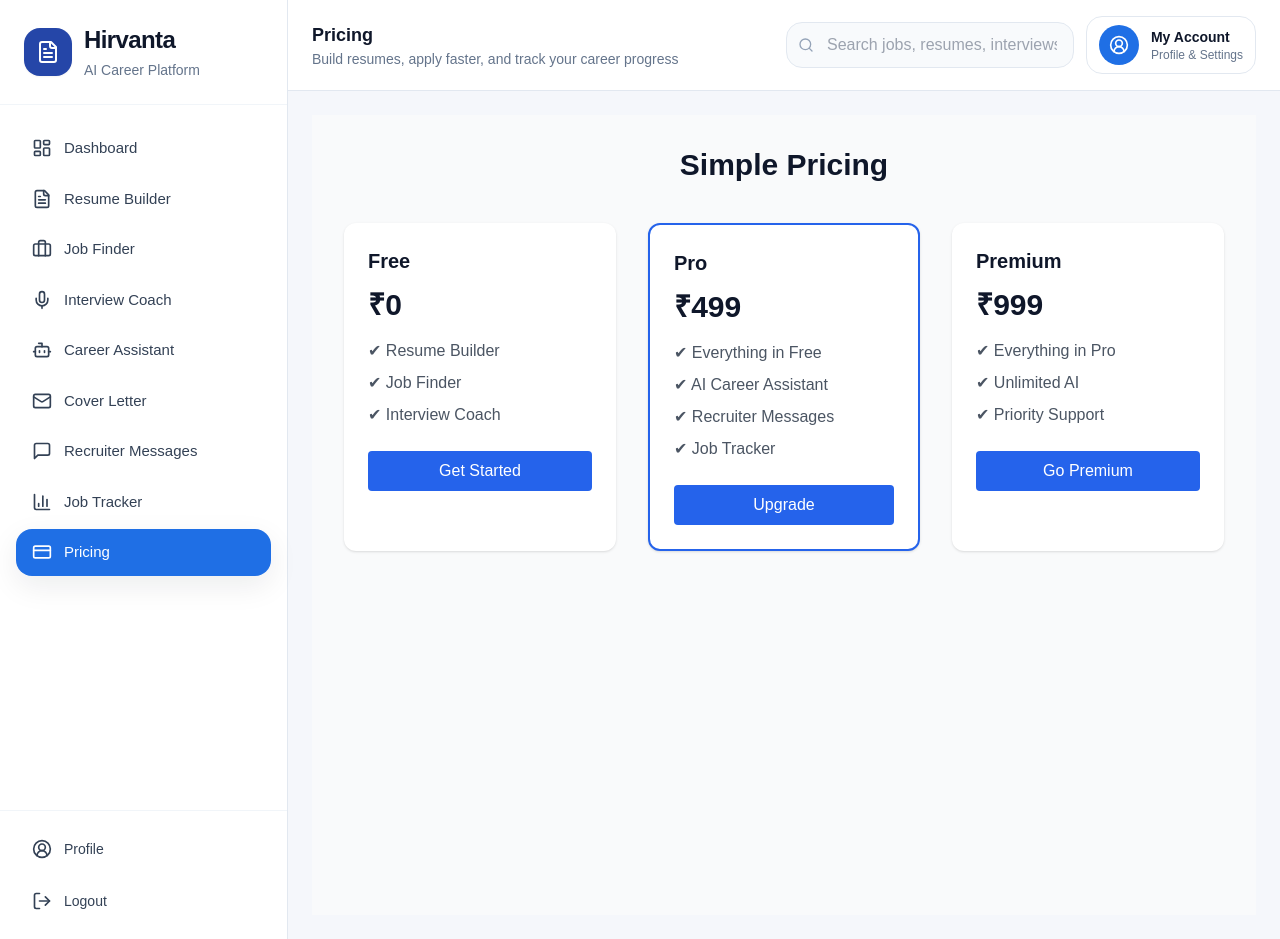
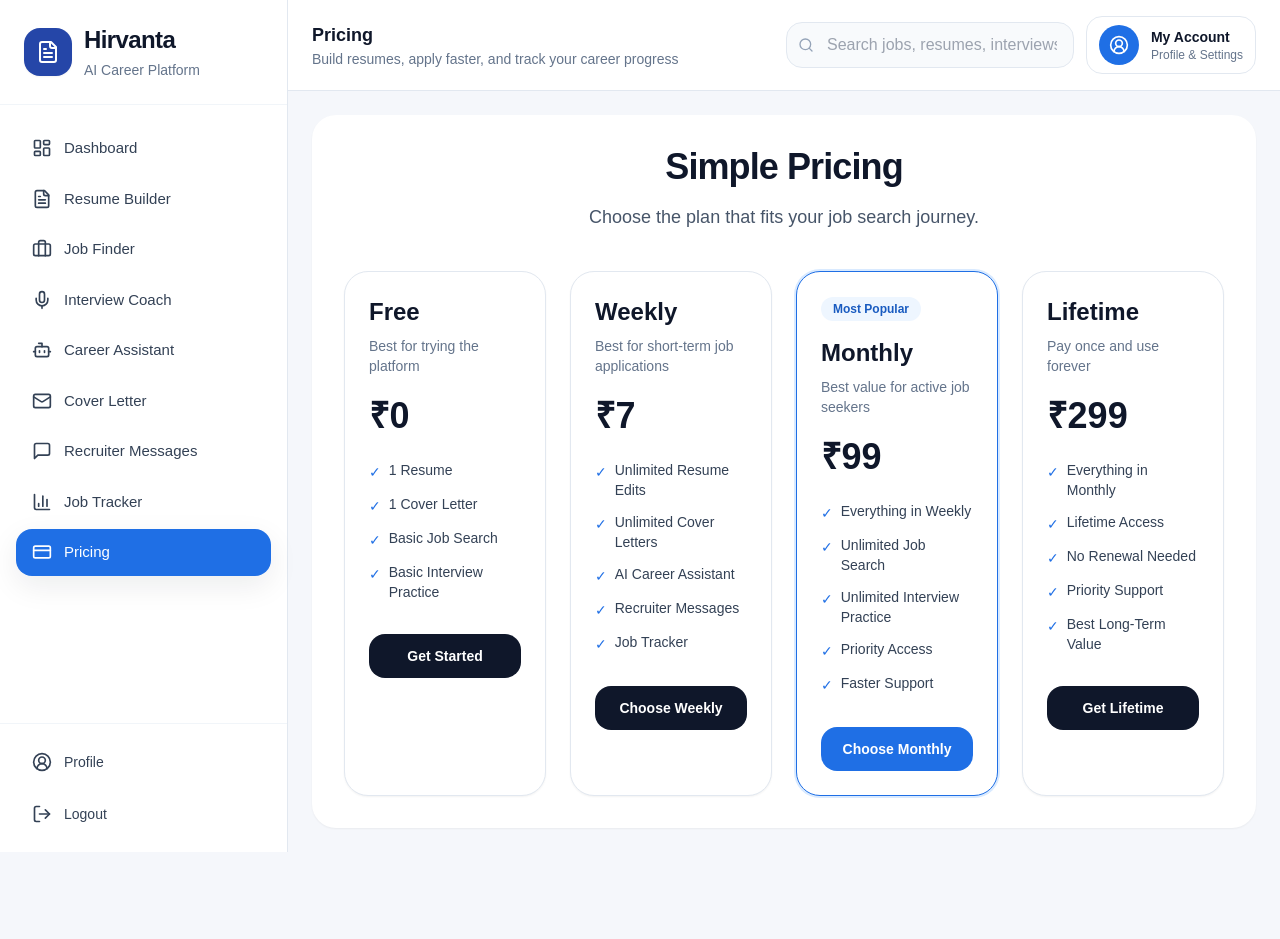
Before and after one commit to jewma1/Hirvanta, a Next.js app in the folder frontend/: page /pricing in a window 1280 px wide. After the commit the page ends 852 px from the top, so only its background shows below. Built offline with nearby package versions, Linux system fonts and the light colour scheme.

Commit message:
Update page.tsx

```diff
--- a/frontend/app/pricing/page.tsx
+++ b/frontend/app/pricing/page.tsx
@@ -1,66 +1,121 @@
 "use client";
+
+const plans = [
+  {
+    name: "Free",
+    price: "₹0",
+    description: "Best for trying the platform",
+    features: [
+      "1 Resume",
+      "1 Cover Letter",
+      "Basic Job Search",
+      "Basic Interview Practice",
+    ],
+    button: "Get Started",
+    highlighted: false,
+  },
+  {
+    name: "Weekly",
+    price: "₹7",
+    description: "Best for short-term job applications",
+    features: [
+      "Unlimited Resume Edits",
+      "Unlimited Cover Letters",
+      "AI Career Assistant",
+      "Recruiter Messages",
+      "Job Tracker",
+    ],
+    button: "Choose Weekly",
+    highlighted: false,
+  },
+  {
+    name: "Monthly",
+    price: "₹99",
+    description: "Best value for active job seekers",
+    features: [
+      "Everything in Weekly",
+      "Unlimited Job Search",
+      "Unlimited Interview Practice",
+      "Priority Access",
+      "Faster Support",
+    ],
+    button: "Choose Monthly",
+    highlighted: true,
+  },
+  {
+    name: "Lifetime",
+    price: "₹299",
+    description: "Pay once and use forever",
+    features: [
+      "Everything in Monthly",
+      "Lifetime Access",
+      "No Renewal Needed",
+      "Priority Support",
+      "Best Long-Term Value",
+    ],
+    button: "Get Lifetime",
+    highlighted: false,
+  },
+];
 
 export default function PricingPage() {
   return (
-    <div className="min-h-screen bg-gray-50 p-8">
-
-      <h1 className="text-3xl font-bold text-center mb-10">
-        Simple Pricing
-      </h1>
-
-      <div className="grid grid-cols-3 gap-8">
-
-        {/* Free */}
-        <div className="bg-white p-6 rounded-xl shadow">
-          <h2 className="text-xl font-semibold mb-3">Free</h2>
-          <p className="text-3xl font-bold mb-4">₹0</p>
-
-          <ul className="mb-6 space-y-2 text-gray-600">
-            <li>✔ Resume Builder</li>
-            <li>✔ Job Finder</li>
-            <li>✔ Interview Coach</li>
-          </ul>
-
-          <button className="bg-blue-600 text-white w-full py-2 rounded">
-            Get Started
-          </button>
+    <div className="space-y-6">
+      <section className="rounded-3xl bg-white p-8 shadow-sm">
+        <div className="mx-auto max-w-3xl text-center">
+          <h1 className="text-4xl font-bold tracking-tight text-slate-900">
+            Simple Pricing
+          </h1>
+          <p className="mt-4 text-lg text-slate-600">
+            Choose the plan that fits your job search journey.
+          </p>
         </div>
 
-        {/* Pro */}
-        <div className="bg-white p-6 rounded-xl shadow border-2 border-blue-600">
-          <h2 className="text-xl font-semibold mb-3">Pro</h2>
-          <p className="text-3xl font-bold mb-4">₹499</p>
+        <div className="mt-10 grid gap-6 xl:grid-cols-4">
+          {plans.map((plan) => (
+            <div
+              key={plan.name}
+              className={`rounded-3xl border bg-white p-6 shadow-sm ${
+                plan.highlighted
+                  ? "border-brand-600 ring-2 ring-brand-100"
+                  : "border-slate-200"
+              }`}
+            >
+              {plan.highlighted && (
+                <div className="mb-4 inline-flex rounded-full bg-brand-50 px-3 py-1 text-xs font-semibold text-brand-700">
+                  Most Popular
+                </div>
+              )}
 
-          <ul className="mb-6 space-y-2 text-gray-600">
-            <li>✔ Everything in Free</li>
-            <li>✔ AI Career Assistant</li>
-            <li>✔ Recruiter Messages</li>
-            <li>✔ Job Tracker</li>
-          </ul>
+              <h2 className="text-2xl font-bold text-slate-900">{plan.name}</h2>
+              <p className="mt-2 text-sm text-slate-500">{plan.description}</p>
 
-          <button className="bg-blue-600 text-white w-full py-2 rounded">
-            Upgrade
-          </button>
+              <div className="mt-5 text-4xl font-extrabold text-slate-900">
+                {plan.price}
+              </div>
+
+              <ul className="mt-6 space-y-3 text-sm text-slate-700">
+                {plan.features.map((feature) => (
+                  <li key={feature} className="flex items-start gap-2">
+                    <span className="mt-0.5 text-brand-600">✓</span>
+                    <span>{feature}</span>
+                  </li>
+                ))}
+              </ul>
+
+              <button
+                className={`mt-8 w-full rounded-2xl px-4 py-3 text-sm font-semibold transition ${
+                  plan.highlighted
+                    ? "bg-brand-600 text-white hover:opacity-90"
+                    : "bg-slate-900 text-white hover:opacity-90"
+                }`}
+              >
+                {plan.button}
+              </button>
+            </div>
+          ))}
         </div>
-
-        {/* Premium */}
-        <div className="bg-white p-6 rounded-xl shadow">
-          <h2 className="text-xl font-semibold mb-3">Premium</h2>
-          <p className="text-3xl font-bold mb-4">₹999</p>
-
-          <ul className="mb-6 space-y-2 text-gray-600">
-            <li>✔ Everything in Pro</li>
-            <li>✔ Unlimited AI</li>
-            <li>✔ Priority Support</li>
-          </ul>
-
-          <button className="bg-blue-600 text-white w-full py-2 rounded">
-            Go Premium
-          </button>
-        </div>
-
-      </div>
-
+      </section>
     </div>
   );
 }
```
